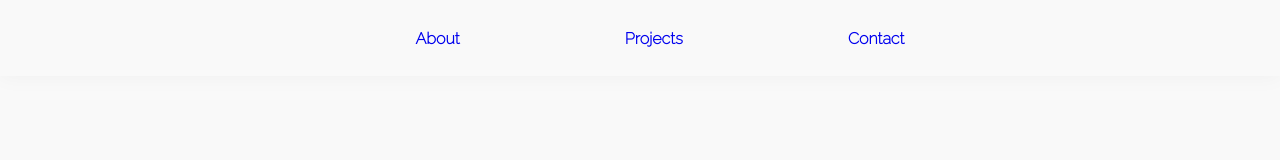
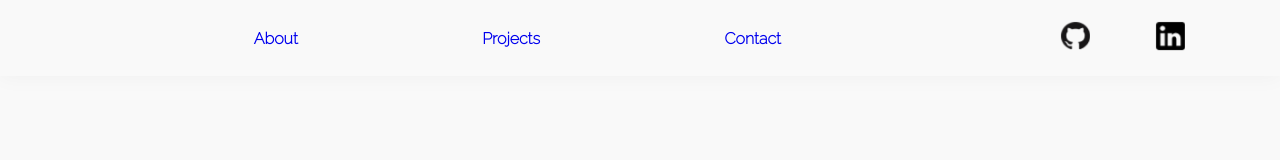
Before and after one commit to Patfindley/pat-findley-codes, a React (Create React App) app: page /about in a window 1280 px wide. Shown: the top 160 px of the page. Built offline with nearby package versions, Linux system fonts and the light colour scheme; a web font is replaced by a local one.

Commit message:
Add socials to nav

```diff
--- a/src/components/Nav/Nav.css
+++ b/src/components/Nav/Nav.css
@@ -3,7 +3,7 @@
   .header-nav {
     width: 100%;
     display: flex;
-    justify-content: center;
+    justify-content: space-evenly;
     align-items: center;
     background-color: #F9F9F9;
     height: 76px;
@@ -13,7 +13,7 @@
   }
 
   .nav-links {
-    width: 64%;
+    width: 70%;
     display: flex;
     list-style-type: none;
     align-content: stretch;
@@ -25,10 +25,29 @@
 
   li {
     font-weight: 600;
+    transition: color 800ms;
   }
 
   li:hover {
     color: #DF562A;
-    transition: color 300ms;
+    transition: color 350ms;
   }
+
+  .nav-socials {
+    width: 20%;
+    display: flex;
+    justify-content: space-evenly;
+  }
+
+  .socials {
+    width: 1.8em;
+    filter: invert(95%) sepia(9%) saturate(0%) hue-rotate(182deg) brightness(92%) contrast(85%);
+    transition: filter 800ms;
+  }
+
+  .socials:hover {
+    filter: invert(58%) sepia(71%) saturate(5625%) hue-rotate(347deg) brightness(93%) contrast(87%);
+    transition: filter 800ms;
+  }
+
 }
--- a/src/components/Nav/Nav.js
+++ b/src/components/Nav/Nav.js
@@ -1,5 +1,7 @@
 import { Link } from "react-router-dom";
 import './Nav.css';
+import github_mark from '../../assets/GitHub-Mark-32px.png'
+import linkedin from '../../assets/linkedin-logo.png'
 
 const Nav = () => {
   return (
@@ -9,6 +11,10 @@ const Nav = () => {
               <Link to='/projects' className='link'><li>Projects</li></Link>
               <Link to='/contact' className='link'><li>Contact</li></Link>
           </ul>
+          <div className='nav-socials'>
+            <a href='https://github.com/Patfindley' target='_blank' rel="noreferrer"><img className='socials github' src={github_mark} alt='github' /></a>
+            <a href='https://www.linkedin.com/in/patfindley/' target='_blank' rel="noreferrer"><img className='socials linkedin' src={linkedin} alt='linkedin' /></a>
+          </div>
         </nav>
   )
 }
```
Also changed, not shown: src/assets/GitHub-Mark-32px.png (added), src/assets/linkedin-logo.png (added).
